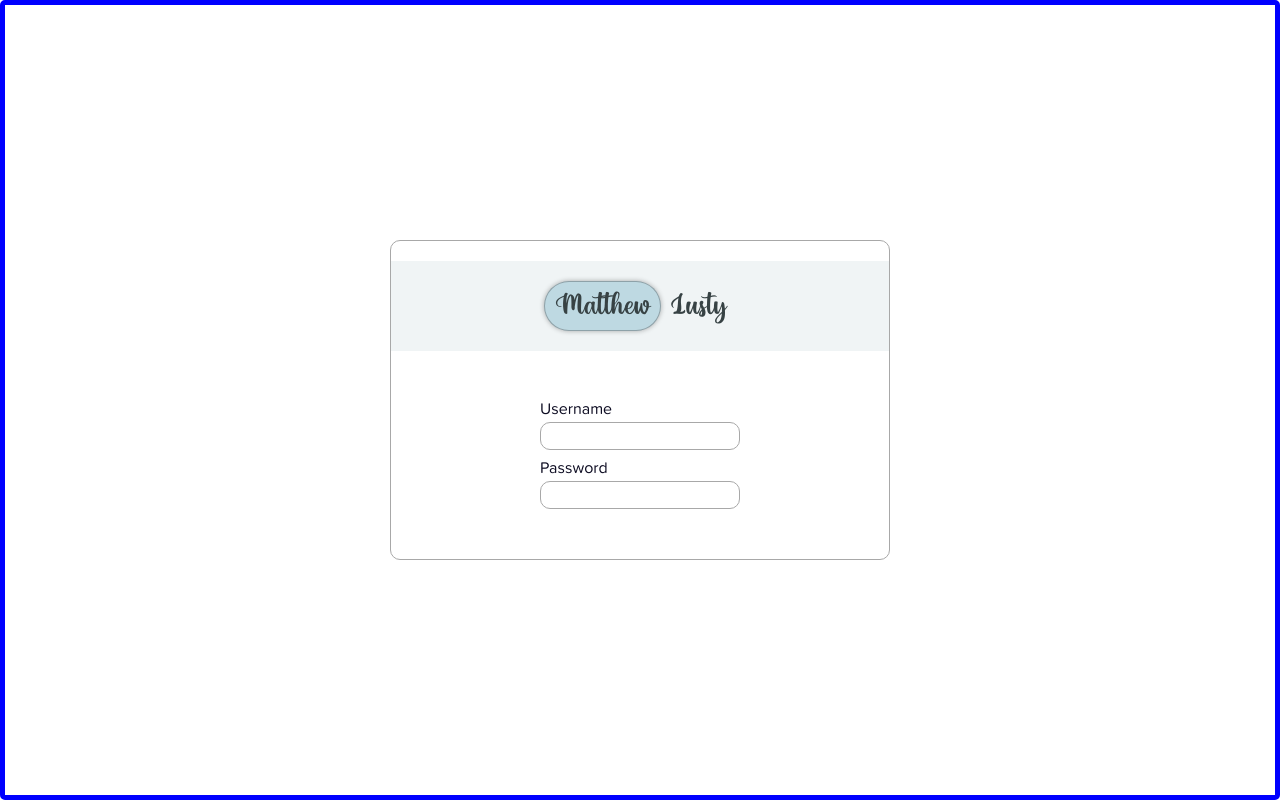
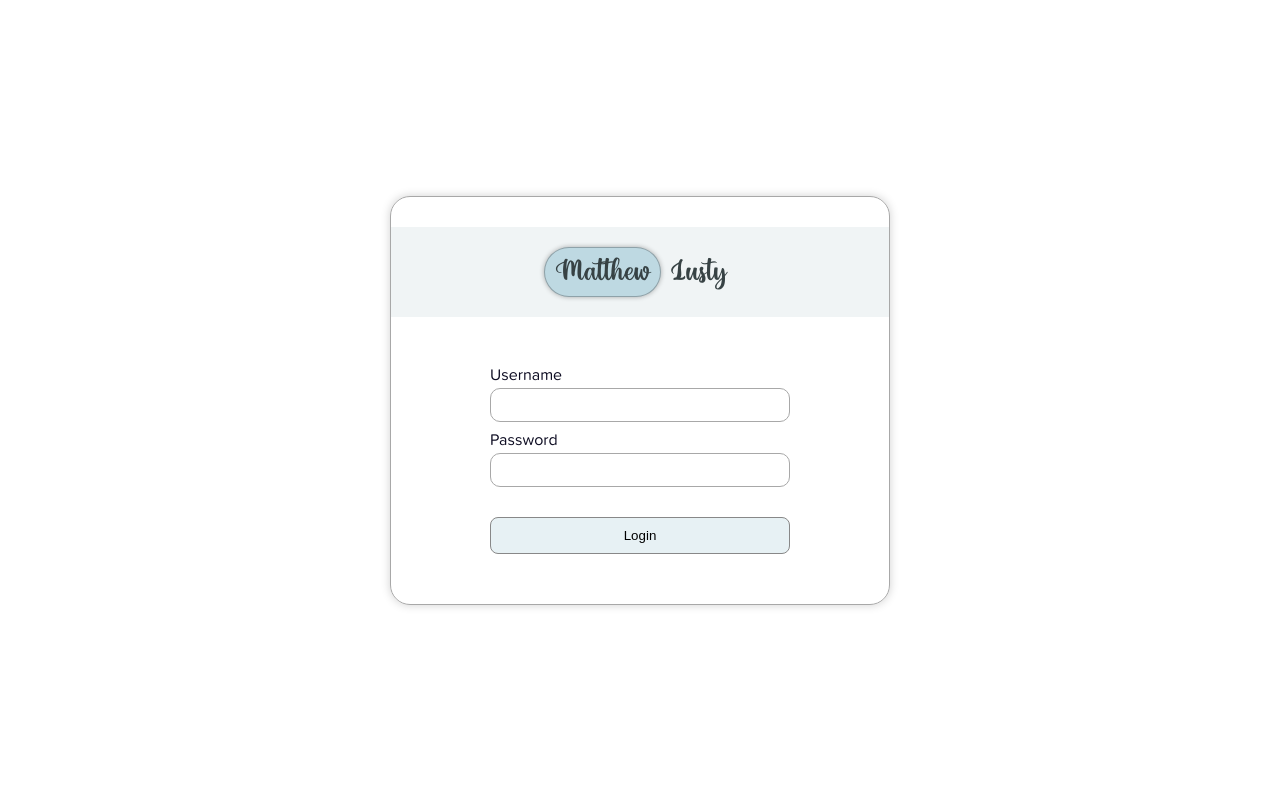
Before and after one commit to mattlusty/portfolio, a React (Create React App) app: page /login in a window 1280 px wide. Built offline with nearby package versions, Linux system fonts and the light colour scheme.

Commit message:
style: retouch Login page again

```diff
--- a/src/components/Login.jsx
+++ b/src/components/Login.jsx
@@ -17,6 +17,7 @@ function Login() {
             <label htmlFor="password">Password</label>
             <input id="password"></input>
           </div>
+          <button>Login</button>
         </form>
       </div>
     </div>
--- a/src/styles/css/Login.css
+++ b/src/styles/css/Login.css
@@ -2,7 +2,6 @@
   display: flex;
   justify-content: center;
   align-items: center;
-  border: 5px solid blue;
   border-radius: 5px;
   height: 100vh;
 }
@@ -12,8 +11,9 @@
   flex-direction: column;
   align-items: center;
   border: 1px solid #a8a8a8;
-  border-radius: 10px;
+  border-radius: 20px;
   width: 500px;
+  box-shadow: 0 0 10px rgba(0, 0, 0, 0.185);
 }
 
 .Login > .login > .header {
@@ -21,7 +21,7 @@
   justify-content: center;
   align-items: center;
   background-color: #f0f4f5;
-  margin: 20px 0 0;
+  margin: 30px 0 0;
   padding: 20px;
   width: 100%;
 }
@@ -56,7 +56,7 @@
   flex-direction: column;
   justify-content: center;
   margin: 50px 0px 50px 0px;
-  width: fit-content;
+  width: 300px;
 }
 
 .Login > .login > form > .username {
@@ -78,16 +78,26 @@
 .Login > .login > form > .username > input {
   display: block;
   border: 1px solid #a8a8a8;
-  padding: 5px;
+  padding: 8px;
   border-radius: 10px;
-  width: 200px;
+  width: 100%;
   margin-bottom: 10px;
 }
 
 .Login > .login > form > .password > input {
   border: 1px solid #a8a8a8;
   display: block;
-  padding: 5px;
+  padding: 8px;
   border-radius: 10px;
-  width: 200px;
+  width: 100%;
+  margin-bottom: 30px;
 }
+
+.Login > .login > form > button {
+  width: 100px;
+  border: 1px solid #888888;
+  border-radius: 8px;
+  padding: 10px;
+  background-color: rgba(190, 217, 226, 0.37);
+  width: 100%;
+}
--- a/src/styles/scss/Login.scss
+++ b/src/styles/scss/Login.scss
@@ -6,7 +6,7 @@
   display: flex;
   justify-content: center;
   align-items: center;
-  border: 5px solid blue;
+  // border: 5px solid blue;
   border-radius: 5px;
   height: 100vh;
 }
@@ -16,8 +16,9 @@
   flex-direction: column;
   align-items: center;
   border: 1px solid rgb(168, 168, 168);
-  border-radius: 10px;
+  border-radius: 20px;
   width: 500px;
+  box-shadow: 0 0 10px rgba(0, 0, 0, 0.185);
   // padding-bottom: 10px;
 }
 
@@ -27,7 +28,7 @@
   align-items: center;
   // border: 1px solid red;
   background-color: rgb(240, 244, 245);
-  margin: 20px 0 0;
+  margin: 30px 0 0;
   padding: 20px;
   width: 100%;
 }
@@ -64,7 +65,7 @@
   justify-content: center;
   // border: 1px solid red;
   margin: 50px 0px 50px 0px;
-  width: fit-content;
+  width: 300px;
 }
 .Login > .login > form > .username {
   display: flex;
@@ -85,17 +86,26 @@
 .Login > .login > form > .username > input {
   display: block;
   border: 1px solid rgb(168, 168, 168);
-  padding: 5px;
+  padding: 8px;
   border-radius: 10px;
-  width: 200px;
+  width: 100%;
   margin-bottom: 10px;
 }
 
 .Login > .login > form > .password > input {
   border: 1px solid rgb(168, 168, 168);
   display: block;
-  padding: 5px;
+  padding: 8px;
   border-radius: 10px;
-  width: 200px;
-  // margin-bottom: 10px;
+  width: 100%;
+  margin-bottom: 30px;
 }
+
+.Login > .login > form > button {
+  width: 100px;
+  border: 1px solid rgb(136, 136, 136);
+  border-radius: 8px;
+  padding: 10px;
+  background-color: rgba(190, 217, 226, 0.37);
+  width: 100%;
+}
```
